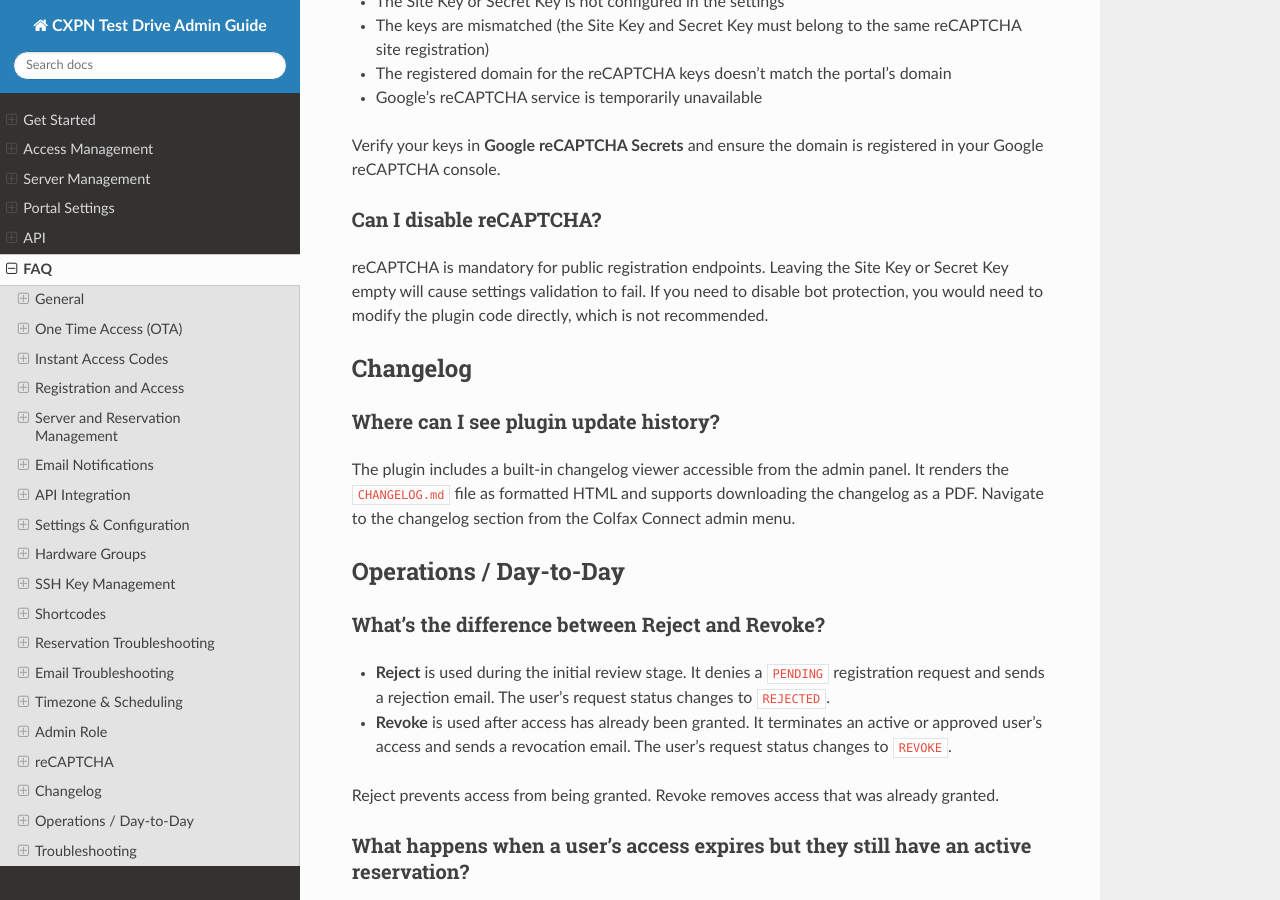
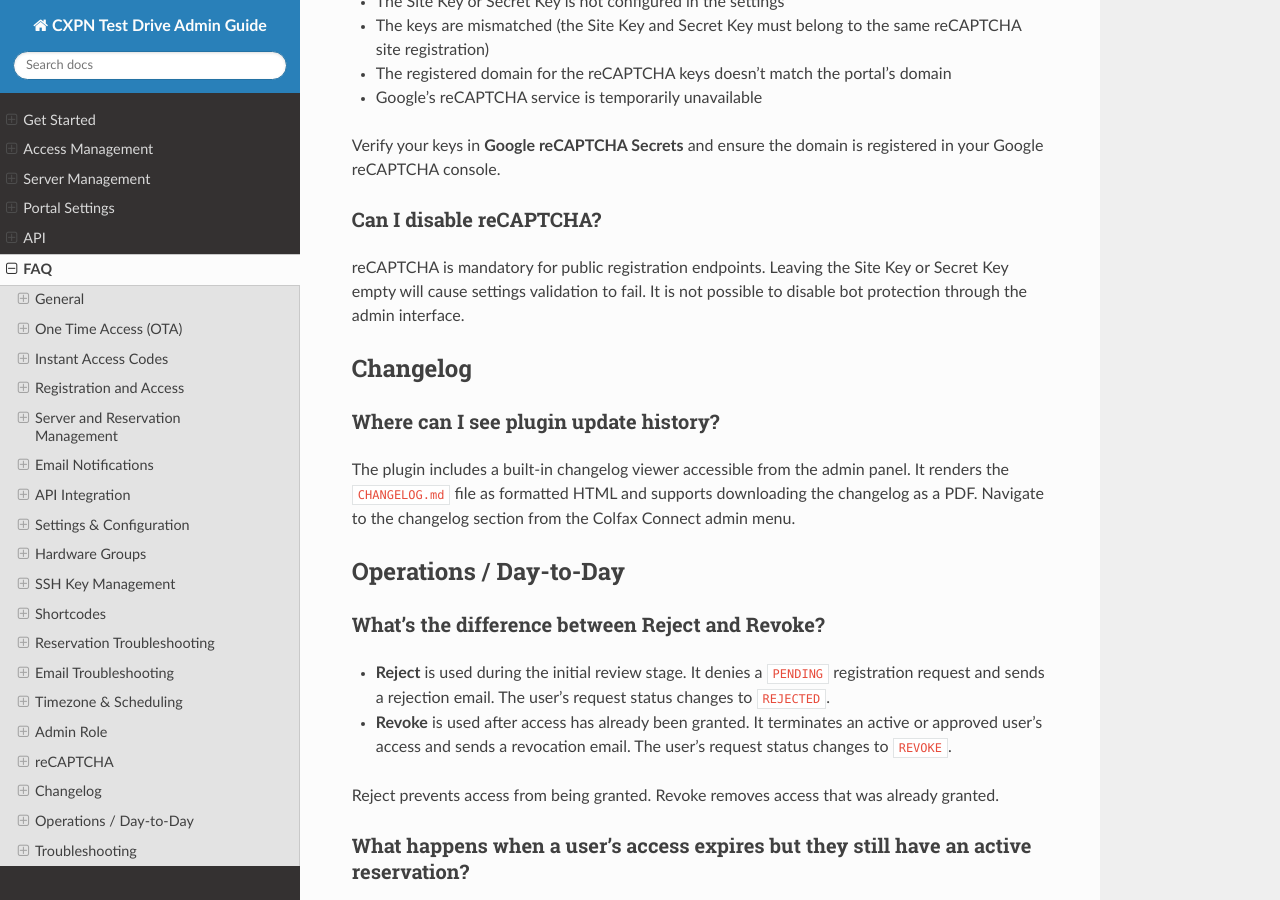
Before and after one commit to ColfaxResearch/cxpn-admin-readthedocs, a Sphinx documentation site: the page built from docs/source/faq.rst, in a window 1280 px wide and 900 px high, scrolled down 9324 px. Built offline with Sphinx 7.4.7 and the Read the Docs theme 3.1.0, drawn with Linux system fonts in a browser that asks for light colours.

Commit message:
remove mention of modifying plugin code in FAQ

```diff
--- a/docs/source/faq.rst
+++ b/docs/source/faq.rst
@@ -330,7 +330,7 @@ Verify your keys in **Google reCAPTCHA Secrets** and ensure the domain is regist
 
 Can I disable reCAPTCHA?
 ~~~~~~~~~~~~~~~~~~~~~~~~
-reCAPTCHA is mandatory for public registration endpoints. Leaving the Site Key or Secret Key empty will cause settings validation to fail. If you need to disable bot protection, you would need to modify the plugin code directly, which is not recommended.
+reCAPTCHA is mandatory for public registration endpoints. Leaving the Site Key or Secret Key empty will cause settings validation to fail. It is not possible to disable bot protection through the admin interface.
 
 Changelog
 ---------
```
